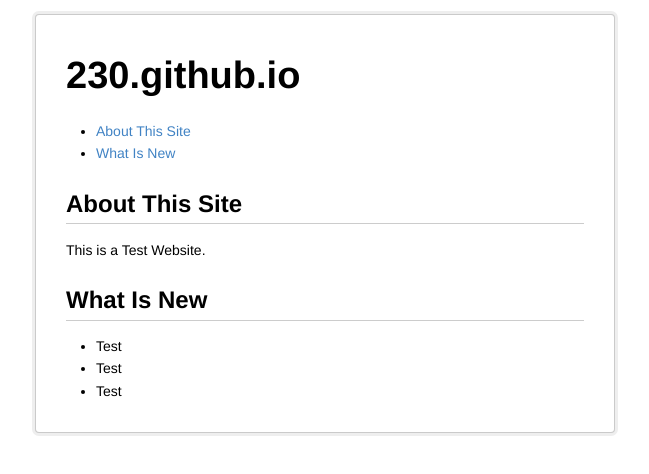
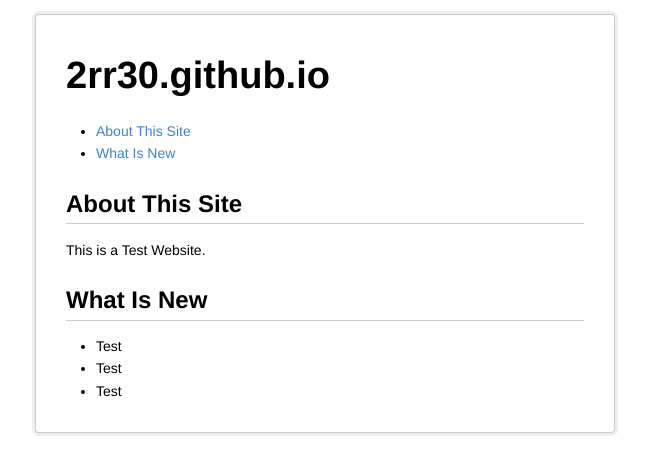
Before and after one commit to 2rr30/230.github.io, a plain HTML site: page index.html in a window 1280 px wide. Shown: the whole page, without its empty margins (315-964 px from the left). Drawn offline with Linux system fonts and the light colour scheme.

Commit message:
Update index.html

```diff
--- a/index.html
+++ b/index.html
@@ -36,7 +36,7 @@
 </style>
 </head>
 <body>
-<h1>230.github.io</h1>
+<h1>2rr30.github.io</h1>
 <ul>
 <li><a href="#about-this-site">About This Site</a></li>
 <li><a href="#what-is-new">What Is New</a></li>
```
